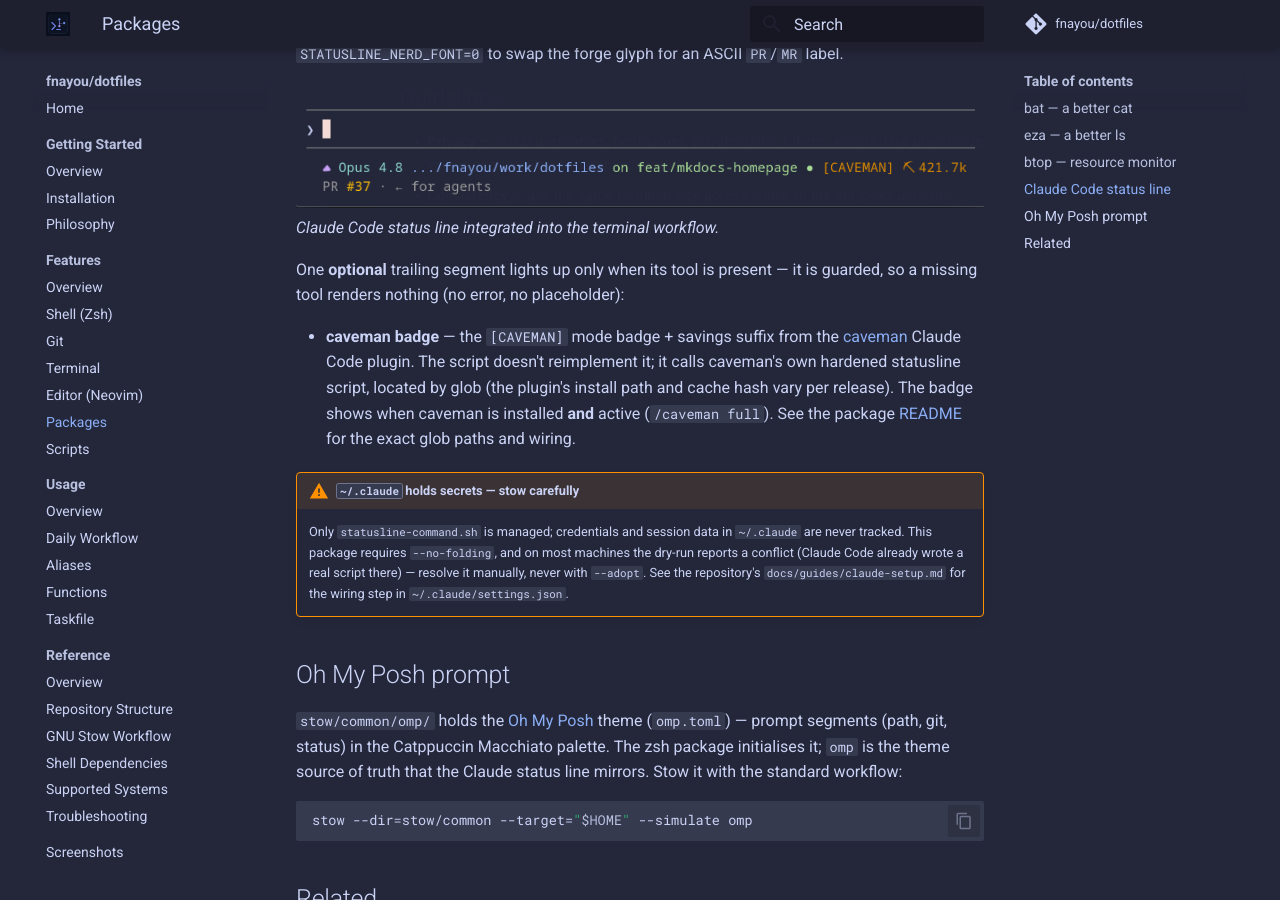
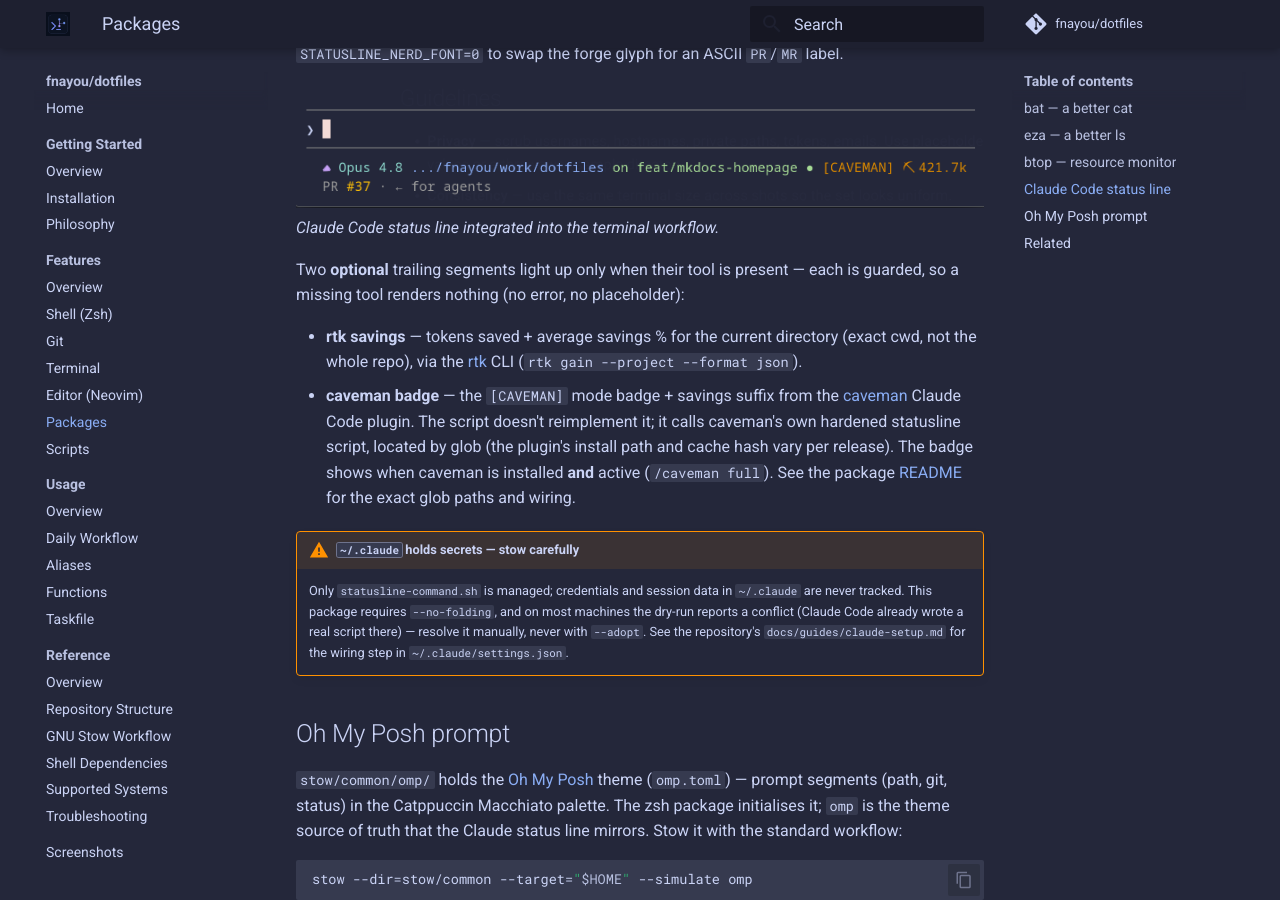
Before and after one commit to fnayou/dotfiles, an MkDocs documentation site: the page built from website/features/packages.md, in a window 1280 px wide and 900 px high, scrolled down 2513 px. Built offline with MkDocs 1.6.1 and Material for MkDocs 9.7.7, drawn with Linux system fonts in a browser that asks for light colours; comment, search, counter and statistics services are not loaded.

Commit message:
feat(claude): add rtk savings statusline segment
Add an optional rtk (Rust Token Killer) segment to the Claude Code status line,
before the caveman badge in the stats zone.

- Read `rtk gain --project --format json` inline (a ~13ms local DB read, cheap
  enough per render). `--project` scopes tokens-saved + avg savings % to the
  session's working directory, not the global all-time total.
- Humanize the saved count (879K, 1.3M) and render in orange 256-color 172 to
  match the caveman badge zone — the documented exception to the omp palette.
- Guarded by `command -v rtk`; also a no-op until rtk has a recorded run for
  this project, so the segment stays hidden when there is nothing to show.

Documented in the package README and the website feature page.

```diff
--- a/website/features/packages.md
+++ b/website/features/packages.md
@@ -64,9 +64,12 @@
 ![Claude Code status line showing OS, model, path, git, and context segments](../assets/images/claude-statusline.png)
 *Claude Code status line integrated into the terminal workflow.*
 
-One **optional** trailing segment lights up only when its tool is present — it is
+Two **optional** trailing segments light up only when their tool is present — each is
 guarded, so a missing tool renders nothing (no error, no placeholder):
 
+- **rtk savings** — tokens saved + average savings % for the current directory
+  (exact cwd, not the whole repo), via the [rtk](https://github.com/rtk-ai/rtk)
+  CLI (`rtk gain --project --format json`).
 - **caveman badge** — the `[CAVEMAN]` mode badge + savings suffix from the
   [caveman](https://github.com/JuliusBrussee/caveman) Claude Code plugin. The script
   doesn't reimplement it; it calls caveman's own hardened statusline script, located
```
Also changed, not shown: stow/common/claude/README.md (+14 -3 lines), 1 other file.
